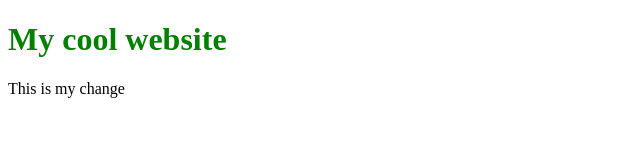
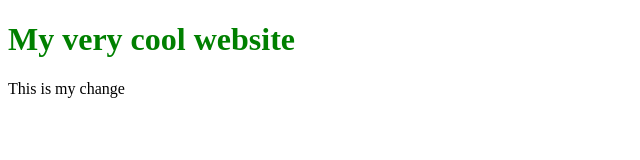
Before and after one commit to oleksmel/april2, a plain HTML site: page index.html in a window 1280 px wide. Shown: the whole page, without its empty margins (0-640 px from the left). Drawn offline with Linux system fonts and the light colour scheme.

Commit message:
changed text in h1 tag

```diff
--- a/index.html
+++ b/index.html
@@ -7,7 +7,7 @@
     <title>Git</title>
 </head>
 <body>
-    <h1 style="color:green">My cool website</h1>
+    <h1 style="color:green">My very cool website</h1>
     <div>This is my change</div>
 </body>
 </html>
```
